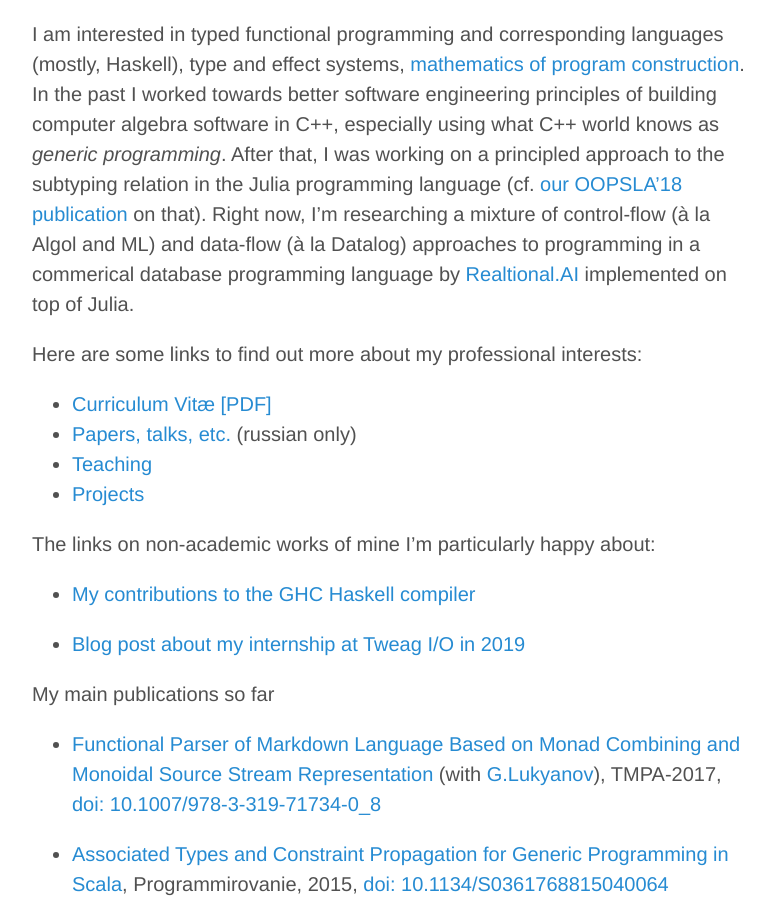
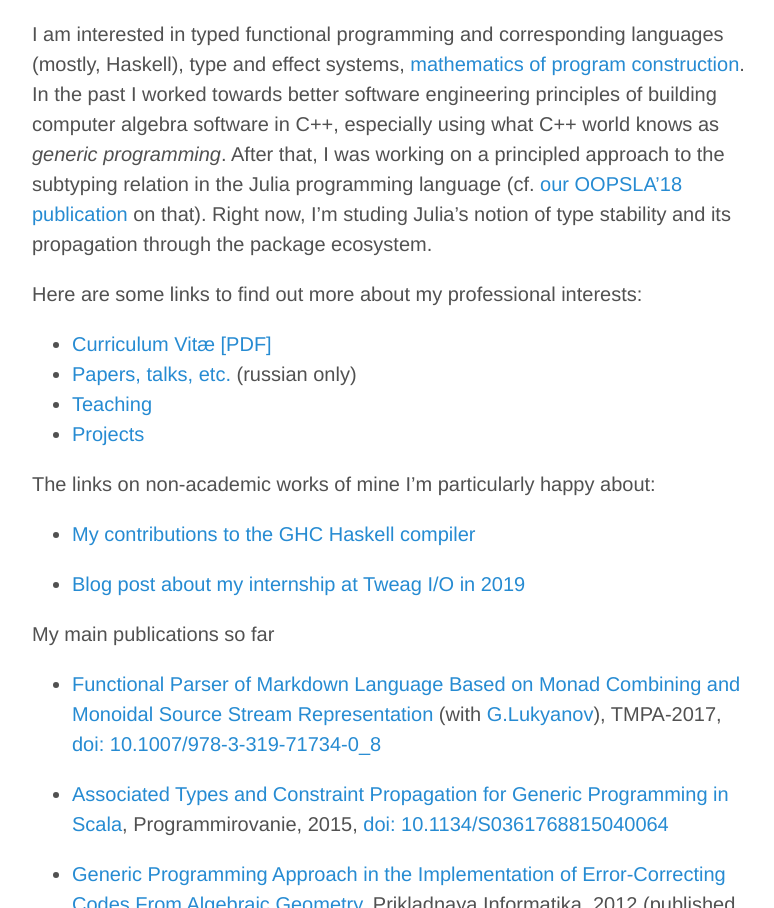
Before and after one commit to ulysses4ever/ulysses.mmcs.sfedu.ru, a Jekyll site: the page built from index-en.html, in a window 1280 px wide. Shown: the part 504-1412 px from the top of the page, without its empty margins (248-1022 px from the left). Built offline with Jekyll 4.4.1, drawn with Linux system fonts in a browser that asks for light colours.

Commit message:
change current topic from relational to type stability

```diff
--- a/_includes/index-text-en.md
+++ b/_includes/index-text-en.md
@@ -3,10 +3,8 @@
 towards better software engineering principles of building computer algebra software in C++,
 especially using what C++ world knows as _generic programming_. After that, I was working
 on a principled approach to the subtyping relation in the Julia programming language
-(cf. [our OOPSLA'18 publication][2] on that). Right now, I'm researching a mixture of
-control-flow (à la Algol and ML) and data-flow (à la Datalog) approaches to programming
-in a commerical database programming language by [Realtional.AI][rai] implemented
-on top of Julia.
+(cf. [our OOPSLA'18 publication][2] on that). Right now, I'm studing Julia's
+notion of type stability and its propagation through the package ecosystem.
 
 Here are some links to find out more about my professional interests:
 
```
